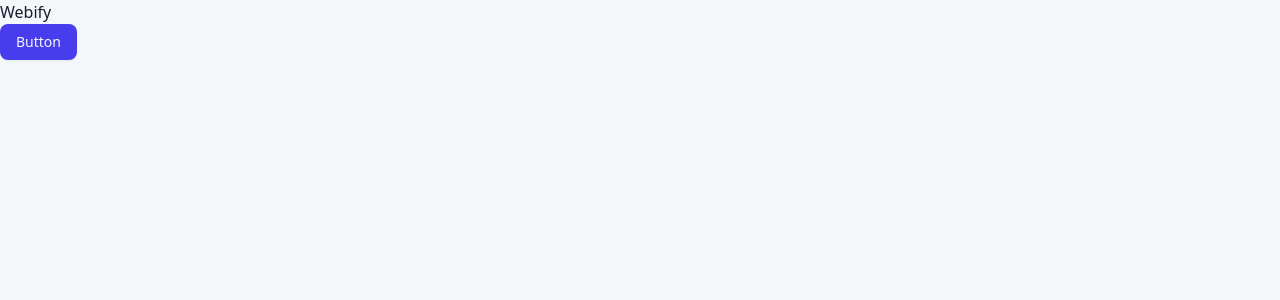
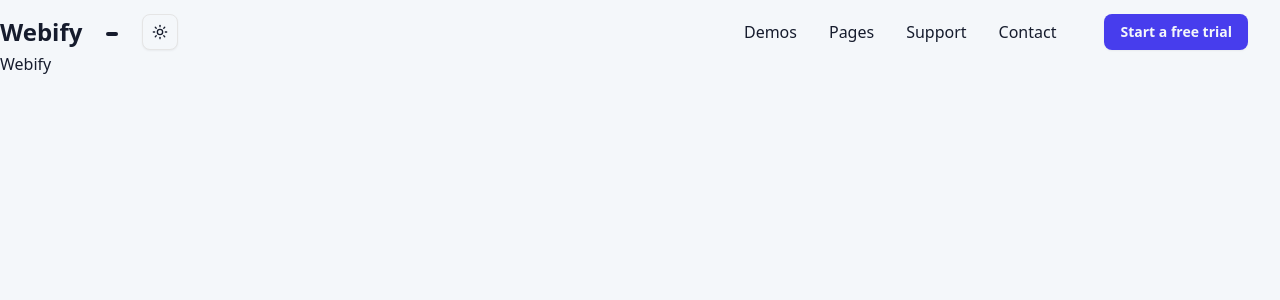
Before and after one commit to Taib-Rabah/webify, a Next.js app: page / in a window 1280 px wide. Shown: the top 300 px of the page. Built offline with nearby package versions, Linux system fonts and the light colour scheme.

Commit message:
add Header

```diff
--- /dev/null
+++ b/src/app/components/Header/Header.tsx
@@ -0,0 +1,18 @@
+import Logo from "~/app/components/Header/Logo";
+import Nav from "~/app/components/Header/Nav";
+import { Button } from "~/components/shadcn/button";
+import ThemeToggler from "~/components/ThemeToggler";
+
+export default function Header() {
+  return (
+    <header className="flex items-center mt-3">
+      <div className="flex items-center gap-6">
+        <Logo />
+        <span aria-hidden className="w-3 h-1 mt-1 bg-foreground rounded-full decoration-only"></span>
+        <ThemeToggler />
+      </div>
+      <Nav />
+      <Button className="mx-8 font-semibold">Start a free trial</Button>
+    </header>
+  );
+}
--- /dev/null
+++ b/src/app/components/Header/Logo.tsx
@@ -0,0 +1,3 @@
+export default function Logo() {
+  return <h1 className="font-bold text-2xl content-empty">Webify</h1>;
+}
--- /dev/null
+++ b/src/app/components/Header/Nav.tsx
@@ -0,0 +1,49 @@
+import Link from "next/link";
+
+export default function Nav() {
+  return (
+    <nav className="ml-auto">
+      <ul className="flex items-center">
+        {links.map((link) => (
+          <li key={link.id}>
+            <Link href={link.href} className="px-4 py-2 inline-block group">
+              <span className="before:content-empty before:w-0 before:h-0.5 before:bg-foreground before:absolute before:top-full before:left-0 group-hover:before:w-full relative before:duration-200 before:rounded-full">
+                {link.label}
+              </span>
+            </Link>
+          </li>
+        ))}
+      </ul>
+    </nav>
+  );
+}
+
+type Link = {
+  id: string;
+  label: string;
+  href: string;
+};
+
+// demos pages support contact
+const links: Link[] = [
+  {
+    id: "demos",
+    label: "Demos",
+    href: "/",
+  },
+  {
+    id: "pages",
+    label: "Pages",
+    href: "/",
+  },
+  {
+    id: "support",
+    label: "Support",
+    href: "/",
+  },
+  {
+    id: "contact",
+    label: "Contact",
+    href: "/",
+  },
+];
--- /dev/null
+++ b/src/app/components/Header/index.ts
@@ -0,0 +1 @@
+export { default } from './Header'
--- a/src/app/globals.css
+++ b/src/app/globals.css
@@ -1,5 +1,7 @@
 @import "tailwindcss";
 @import "tw-animate-css";
+
+@import "./utilities.css";
 
 @custom-variant dark (&:is(.dark *));
 
@@ -45,8 +47,8 @@
 
 :root {
   --radius: 0.625rem;
-  --background: #F4F7FA;
-  --foreground: #161C2D;
+  --background: #f4f7fa;
+  --foreground: #161c2d;
   --card: oklch(1 0 0);
   --card-foreground: oklch(0.145 0 0);
   --popover: oklch(1 0 0);
@@ -121,4 +123,7 @@
   body {
     @apply bg-background text-foreground;
   }
+  p {
+    @apply text-pretty;
+  }
 }
--- a/src/app/layout.tsx
+++ b/src/app/layout.tsx
@@ -1,6 +1,7 @@
 import type { Metadata } from "next";
 import { Geist } from "next/font/google";
 import Providers from "~/app/Providers";
+import Header from "~/app/components/Header";
 import "./globals.css";
 
 const geistSans = Geist({
@@ -20,8 +21,11 @@ export default function RootLayout({
 }>) {
   return (
     <html lang="en" suppressHydrationWarning>
-      <body className={`${geistSans.variable} antialiased`}>
-        <Providers>{children}</Providers>
+      <body className={`${geistSans.variable} antialiased max-w-7xl mx-auto w-dvw!`}>
+        <Providers>
+          <Header />
+          {children}
+        </Providers>
       </body>
     </html>
   );
--- a/src/app/page.tsx
+++ b/src/app/page.tsx
@@ -4,7 +4,6 @@ export default function Home() {
   return (
     <div>
       <h1>Webify</h1>
-      <Button>Button</Button>
     </div>
   );
 }
--- /dev/null
+++ b/src/app/utilities.css
@@ -0,0 +1,11 @@
+@import "tailwindcss";
+
+@utility content-empty {
+  --tw-content: "";
+  content: var(--tw-content);
+}
+
+@utility decoration-only {
+  pointer-events: none;
+  user-select: none;
+}
--- a/src/components/ThemeToggler.tsx
+++ b/src/components/ThemeToggler.tsx
@@ -1,11 +1,15 @@
 "use client";
 
-import { DropdownMenuItem } from "@radix-ui/react-dropdown-menu";
-import { Moon, Sun } from "lucide-react";
+import { Check, Moon, Sun } from "lucide-react";
 import { useTheme } from "next-themes";
 
 import { Button } from "~/components/shadcn/button";
-import { DropdownMenu, DropdownMenuContent, DropdownMenuTrigger } from "~/components/shadcn/dropdown-menu";
+import {
+  DropdownMenu,
+  DropdownMenuContent,
+  DropdownMenuItem,
+  DropdownMenuTrigger,
+} from "~/components/shadcn/dropdown-menu";
 import { upperFirst } from "~/lib/utils";
 
 export type Theme = "light" | "dark" | "system";
@@ -26,10 +30,15 @@ export default function ThemeToggler() {
           <span className="sr-only">Toggle theme</span>
         </Button>
       </DropdownMenuTrigger>
-      <DropdownMenuContent align="end">
+      <DropdownMenuContent align="start">
         {themes.map((theme) => (
-          <DropdownMenuItem key={theme} onClick={updateTheme(theme)}>
-            {upperFirst(theme)}
+          <DropdownMenuItem
+            key={theme}
+            onClick={updateTheme(theme)}
+            className="flex items-center justify-between"
+          >
+            <span>{upperFirst(theme)}</span>
+            {theme === currentTheme ? <Check /> : null}
           </DropdownMenuItem>
         ))}
       </DropdownMenuContent>
```
